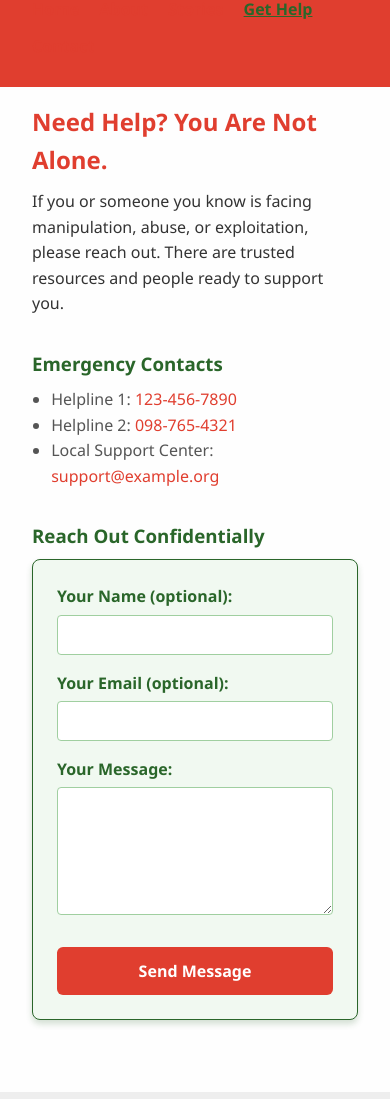
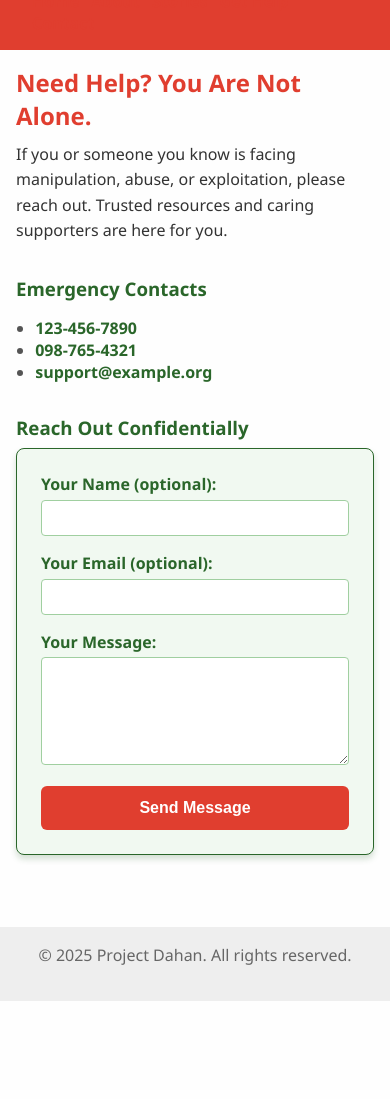
Before and after one commit to projectdahan/project-dahan, a plain HTML site: page gethelp.htm in a window 390 px wide. Shown: the part 65-1164 px from the top of the page. After the commit the page ends 1066 px from the top, so only its background shows below. Drawn offline with Linux system fonts and the light colour scheme.

Commit message:
Revamp Get Help page: full nav, green & red palette, responsive & accessible

```diff
--- a/gethelp.htm
+++ b/gethelp.htm
@@ -5,159 +5,80 @@
   <meta name="viewport" content="width=device-width, initial-scale=1" />
   <title>Get Help - Project Dahan</title>
   <style>
-    /* Reset and base */
-    * {
-      box-sizing: border-box;
-      margin: 0;
-      padding: 0;
+    /* Reset & Base Styles */
+    * { box-sizing: border-box; margin: 0; padding: 0; }
+    body {
       font-family: 'Segoe UI', Tahoma, Geneva, Verdana, sans-serif;
-    }
-    body {
       background: #fefefe;
       color: #333;
-      line-height: 1.6;
-      min-height: 100vh;
-      display: flex;
-      flex-direction: column;
-      justify-content: space-between;
+      display: flex; flex-direction: column; min-height: 100vh;
     }
-    a {
-      color: #e03e2f; /* Fiery red */
-      text-decoration: none;
-      transition: color 0.3s ease;
+    a { color: #e03e2f; text-decoration: none; transition: color .3s; }
+    a:hover, a:focus { color: #2a662a; outline: none; text-decoration: underline; }
+
+    /* Header */
+    header {
+      background: #e03e2f; color: #fff;
+      padding: 1rem 2rem;
+      display: flex; justify-content: space-between; align-items: center; flex-wrap: wrap;
     }
-    a:hover,
-    nav a.active {
-      color: #2a662a; /* Green */
-      text-decoration: underline;
+    header h1 { font-size: 1.8rem; user-select: none; }
+    nav a {
+      margin-left: 1.5rem; font-weight: 600;
     }
-    header {
-      background-color: #e03e2f; /* Fiery red */
-      color: white;
-      padding: 1rem 2rem;
-      display: flex;
-      justify-content: space-between;
-      align-items: center;
-      flex-wrap: wrap;
+    nav a.active { text-decoration: underline; }
+
+    /* Main Content */
+    main {
+      flex: 1;
+      max-width: 700px; margin: 2rem auto; padding: 0 1rem;
     }
-    header h1 {
-      font-size: 1.8rem;
-      user-select: none;
-    }
-    nav a {
-      margin-left: 1.5rem;
-      font-weight: 600;
-    }
-    main {
-      max-width: 700px;
-      margin: 2rem auto 4rem;
-      padding: 0 1rem;
-    }
-    h2 {
-      margin-bottom: 0.6rem;
-      color: #e03e2f; /* Fiery red */
-      font-weight: 700;
-    }
-    h3 {
-      margin-top: 2rem;
-      margin-bottom: 0.5rem;
-      color: #2a662a; /* Green */
-    }
-    p {
-      margin-bottom: 1rem;
-      font-size: 1rem;
-    }
-    ul {
-      margin-bottom: 1.5rem;
-      list-style-type: disc;
-      padding-left: 1.2rem;
-      color: #555;
-    }
+    h2 { color: #e03e2f; margin-bottom: .6rem; }
+    h3 { color: #2a662a; margin: 2rem 0 .5rem; }
+    p { margin-bottom: 1rem; line-height: 1.6; }
+    ul { margin: 1rem 0; padding-left: 1.2rem; list-style: disc; color: #555; }
+    ul li a { color: #2a662a; font-weight: 600; }
+
+    /* Form */
     form {
-      background-color: #f1f9f1; /* Light green tint */
-      border: 1px solid #2a662a; /* Dark green */
-      border-radius: 8px;
-      padding: 1.5rem;
-      box-shadow: 0 4px 6px rgba(42, 102, 42, 0.2);
+      background: #f1f9f1; border: 1px solid #2a662a;
+      border-radius: 8px; padding: 1.5rem; box-shadow: 0 4px 6px rgba(42,102,42,.2);
     }
     label {
-      font-weight: 600;
-      display: block;
-      margin-bottom: 0.3rem;
-      color: #2a662a; /* Dark green */
+      display: block; margin-bottom: .3rem; font-weight: 600; color: #2a662a;
     }
-    input[type="text"],
-    input[type="email"],
-    textarea {
-      width: 100%;
-      padding: 0.5rem 0.7rem;
-      border-radius: 4px;
-      border: 1.5px solid #a0cfa0;
-      font-size: 1rem;
-      margin-bottom: 1rem;
-      transition: border-color 0.3s ease;
-      font-family: inherit;
-      resize: vertical;
+    input, textarea {
+      width: 100%; padding: .5rem .7rem; margin-bottom: 1rem;
+      border: 1.5px solid #a0cfa0; border-radius: 4px; font-size: 1rem;
+      transition: border-color .3s; resize: vertical;
     }
-    input[type="text"]:focus,
-    input[type="email"]:focus,
-    textarea:focus {
-      outline: none;
-      border-color: #2a662a; /* Dark green */
-      box-shadow: 0 0 5px rgba(42, 102, 42, 0.5);
+    input:focus, textarea:focus {
+      border-color: #2a662a; outline: none;
+      box-shadow: 0 0 5px rgba(42,102,42,.5);
     }
     button {
-      background-color: #e03e2f; /* Fiery red */
-      color: white;
-      border: none;
-      padding: 0.8rem 1.4rem;
-      font-size: 1rem;
-      font-weight: 700;
-      border-radius: 6px;
-      cursor: pointer;
-      transition: background-color 0.3s ease;
-      user-select: none;
-      width: 100%;
-      max-width: 200px;
-      display: block;
-      margin-top: 0.5rem;
+      background: #e03e2f; color: #fff;
+      padding: .8rem 1.4rem; font-size: 1rem; font-weight: 700;
+      border: none; border-radius: 6px; cursor: pointer;
+      transition: background .3s; width: 100%; max-width: 200px;
     }
-    button:hover {
-      background-color: #a02b1f; /* Darker fiery red */
+    button:hover, button:focus { background: #a02b1f; outline: none; }
+
+    #responseMessage {
+      margin-top: 1rem; font-weight: 700; min-height: 1.5rem;
     }
-    #responseMessage {
-      margin-top: 1rem;
-      font-weight: 600;
-      color: #2a662a; /* Green */
-      min-height: 1.5rem;
-    }
+
+    /* Footer */
     footer {
-      text-align: center;
-      padding: 1rem;
-      background: #eee;
-      font-size: 0.9rem;
-      color: #666;
-      user-select: none;
+      text-align: center; padding: 1rem; background: #eee; color: #666;
     }
 
     /* Responsive */
     @media (max-width: 480px) {
-      header {
-        flex-direction: column;
-        align-items: flex-start;
-      }
-      nav a {
-        margin-left: 0;
-        margin-right: 1rem;
-        margin-bottom: 0.7rem;
-        display: inline-block;
-      }
-      main {
-        margin: 1rem;
-      }
-      button {
-        max-width: 100%;
-      }
+      header { flex-direction: column; align-items: flex-start; }
+      nav a { margin: .5rem .5rem 0 0; }
+      main { margin: 1rem auto; }
+      button { max-width: 100%; }
     }
   </style>
 </head>
@@ -168,21 +89,20 @@
       <a href="index.htm">Home</a>
       <a href="about.htm">About</a>
       <a href="stories.htm">Stories</a>
-      <a href="gethelp.htm" class="active">Get Help</a>
+      <a href="gethelp.htm" class="active" aria-current="page">Get Help</a>
       <a href="contact.htm">Contact</a>
     </nav>
   </header>
 
   <main>
-    <section>
     <h2>Need Help? You Are Not Alone.</h2>
-      <p>If you or someone you know is facing manipulation, abuse, or exploitation, please reach out. There are trusted resources and people ready to support you.</p>
+    <p>If you or someone you know is facing manipulation, abuse, or exploitation, please reach out. Trusted resources and caring supporters are here for you.</p>
 
     <h3>Emergency Contacts</h3>
     <ul>
-        <li>Helpline 1: <a href="tel:1234567890">123-456-7890</a></li>
-        <li>Helpline 2: <a href="tel:0987654321">098-765-4321</a></li>
-        <li>Local Support Center: <a href="mailto:support@example.org">support@example.org</a></li>
+      <li><a href="tel:1234567890">123‑456‑7890</a></li>
+      <li><a href="tel:0987654321">098‑765‑4321</a></li>
+      <li><a href="mailto:support@example.org">support@example.org</a></li>
     </ul>
 
     <h3>Reach Out Confidentially</h3>
@@ -200,7 +120,6 @@
     </form>
 
     <p id="responseMessage" role="alert" aria-live="polite"></p>
-    </section>
   </main>
 
   <footer>
@@ -209,31 +128,25 @@
 
   <script>
     const form = document.getElementById('helpForm');
-    const responseMessage = document.getElementById('responseMessage');
+    const msg = document.getElementById('responseMessage');
 
-    form.addEventListener('submit', function(event) {
-      event.preventDefault();
-
-      const formData = new FormData(form);
-
-      fetch(form.action, {
-        method: 'POST',
-        body: formData,
-        headers: { 'Accept': 'application/json' }
-      })
-      .then(response => {
-        if (response.ok) {
-          responseMessage.style.color = '#2a662a'; // green
-          responseMessage.textContent = 'Thank you for reaching out. We will get back to you soon.';
+    form.addEventListener('submit', e => {
+      e.preventDefault();
+      const data = new FormData(form);
+      fetch(form.action, { method: 'POST', body: data, headers: { Accept: 'application/json' } })
+        .then(res => {
+          if (res.ok) {
+            msg.style.color = '#2a662a';
+            msg.textContent = 'Thank you — we’ll follow up soon.';
             form.reset();
           } else {
-          responseMessage.style.color = '#a02b1f'; // dark red
-          responseMessage.textContent = 'Oops! There was a problem sending your message.';
+            msg.style.color = '#a02b1f';
+            msg.textContent = 'Oops! There was a problem sending your message.';
           }
         })
         .catch(() => {
-        responseMessage.style.color = '#a02b1f'; // dark red
-        responseMessage.textContent = 'Oops! There was a problem sending your message.';
+          msg.style.color = '#a02b1f';
+          msg.textContent = 'Oops! There was a problem sending your message.';
         });
     });
   </script>
```
Lines whose indentation alone changed are shown as unchanged.
